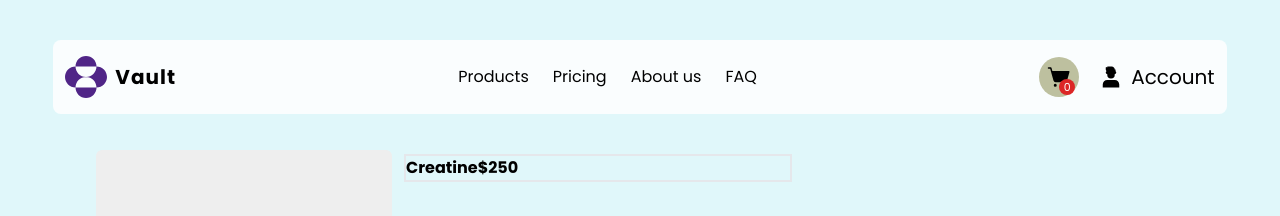
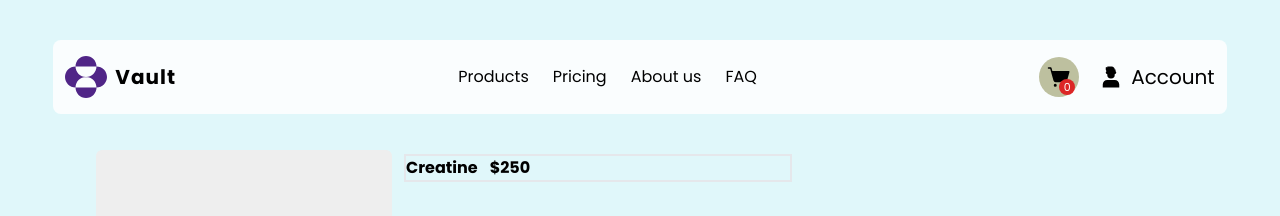
Before and after one commit to ikennarichard/timbu-store, a Next.js app: page /product/1 in a window 1280 px wide. Shown: the top 216 px of the page. Built offline with nearby package versions, Linux system fonts and the light colour scheme.

Commit message:
Fix spacing issues

```diff
--- a/app/product/[productId]/page.tsx
+++ b/app/product/[productId]/page.tsx
@@ -44,7 +44,7 @@ export default function ProductPage({
 
         {/* product details */}
         <div className="h-fit max-w-[25rem] ps-3 pt-1 flex flex-col gap-8">
-          <h3 className="capitalize border-2 font-semibold flex md:gap-3 md:text-[1.5rem]">
+          <h3 className="capitalize border-2 font-semibold flex gap-3 md:text-[1.5rem]">
             <p>{product!.name}</p> <p>{formatCurrency(product!.price)}</p>
           </h3>
           <p className="md:hidden">
```
